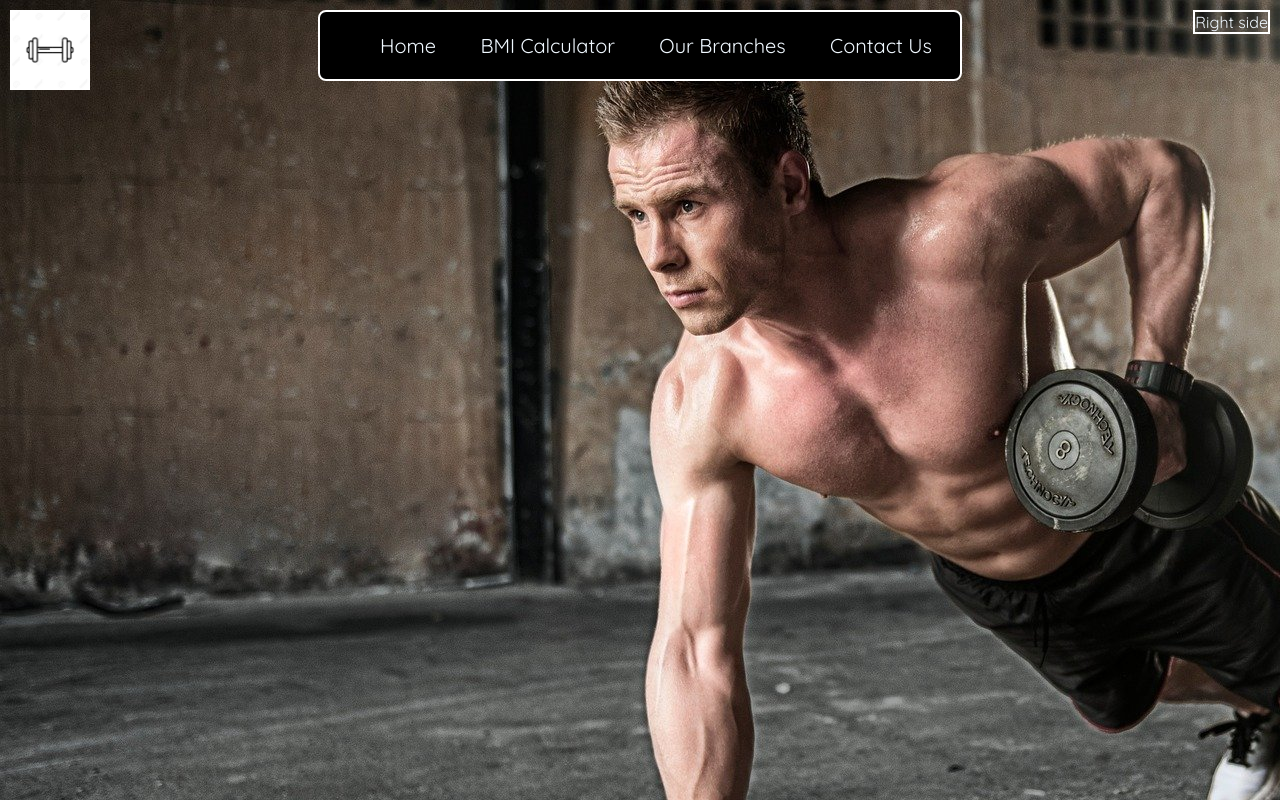
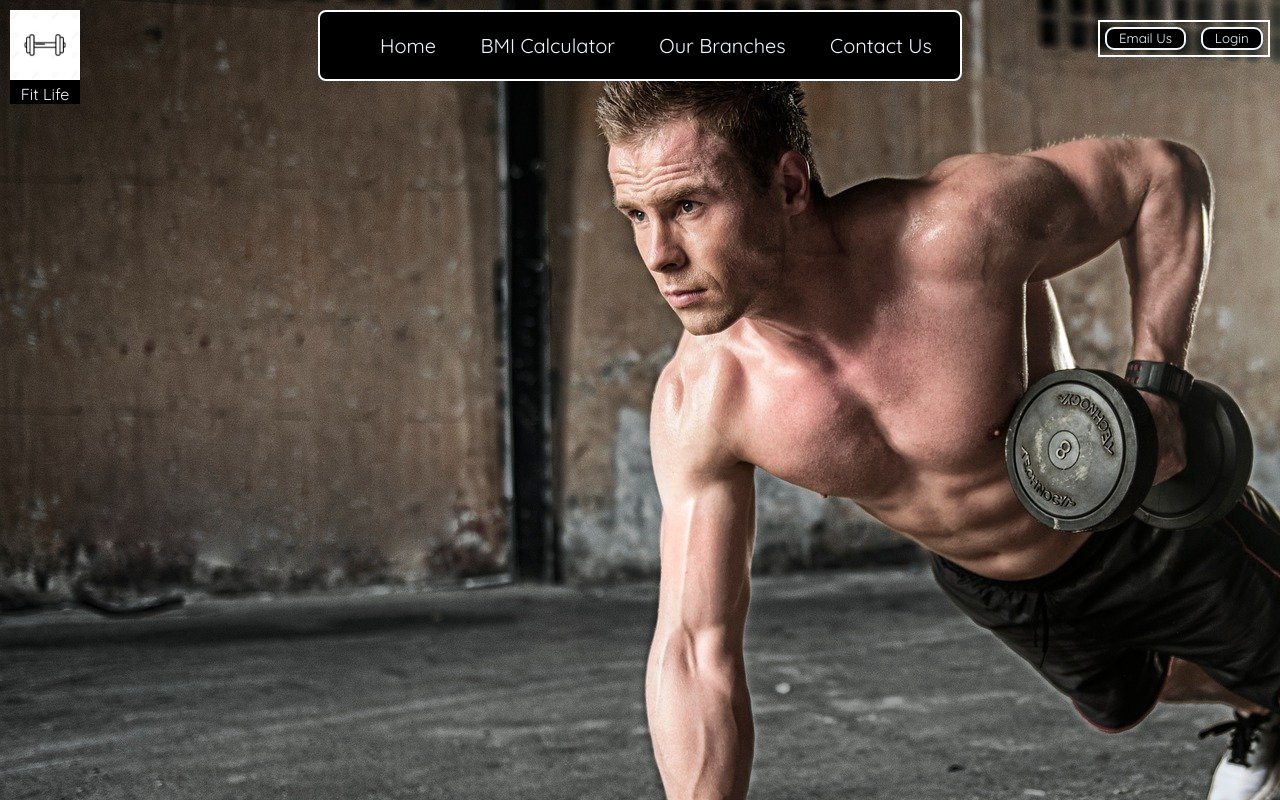
Before and after one commit to oOASMODEUSOo/web-dev, a plain HTML site: page Projects/First Project/index.html in a window 1280 px wide. Drawn offline with Linux system fonts and the light colour scheme.

Commit message:
made some changes in it

```diff
--- a/Projects/First Project/index.css
+++ b/Projects/First Project/index.css
@@ -27,12 +27,21 @@ body{
     text-decoration: underline;
 }
 
+.navbar li a:active{
+    color: cyan;
+}
+
 .left{
     color: aliceblue;
     display: inline-block;
     position: absolute;
     left: 10px;
     top: 10px;
+    background-color: black;
+}
+
+.left img{
+    width: 70px;
 }
 
 .center{
@@ -46,7 +55,7 @@ body{
 }
 
 .right{
-    top: 10px;
+    top: 20px;
     border: 2px solid white;
     color: aliceblue;
     display: inline-block;
@@ -54,6 +63,16 @@ body{
     right: 10px;
 }
 
-img{
-    width: 80px;
+#logot{
+    color:aliceblue;
+    text-align: center;
 }
+
+.btn{
+    padding: 1.6px 12px;
+    background: black;
+    color: aliceblue;
+    margin: 4.9px 5.2px;
+    border: 2px solid aliceblue ;
+    border-radius: 9px;
+}
--- a/Projects/First Project/index.html
+++ b/Projects/First Project/index.html
@@ -18,6 +18,7 @@
         <div class="left">
             <!-- Left side -->
             <img src="dumbbell.jpg" alt="image can not be loaded" srcset="">
+            <div id=logot>Fit Life</div>
         </div>
 
         <div class="center">
@@ -30,7 +31,8 @@
         </div>
 
         <div class="right">
-            Right side
+            <button class="btn">Email Us</button>
+            <button class="btn">Login</button>
         </div>
     </header>
 
```
